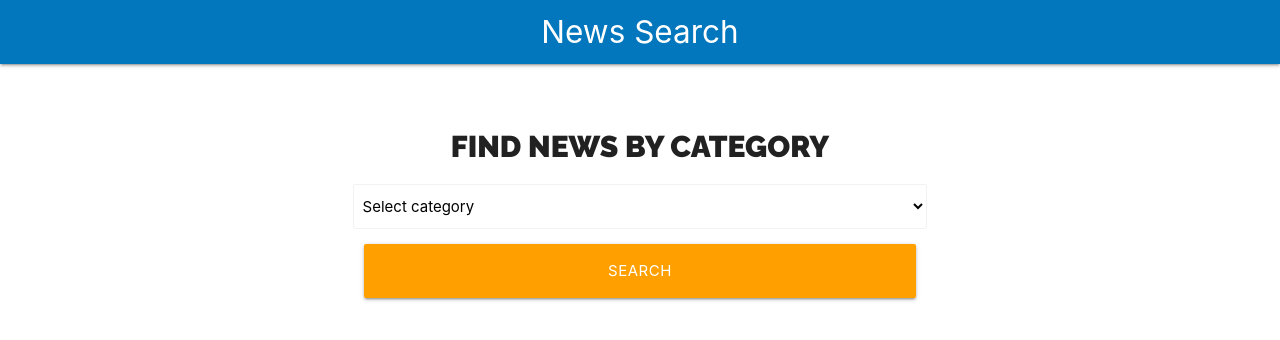
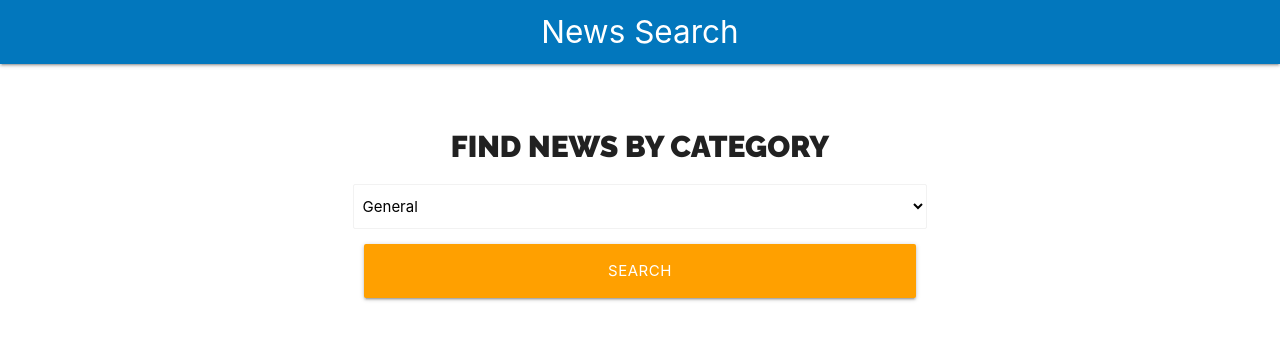
Before and after one commit to JnDiego/news-search-app, a React (Create React App) app: page / in a window 1280 px wide. Shown: the top 340 px of the page. Built offline with nearby package versions, Linux system fonts and the light colour scheme.

Commit message:
Se crean states en componente principal para almacenar la categoría de noticias

```diff
--- a/src/App.js
+++ b/src/App.js
@@ -1,13 +1,16 @@
-import React, { Fragment } from 'react';
+import React, { Fragment, useState } from 'react';
 import Header from './components/Header';
 import Form from './components/Form';
 
 function App() {
+  // Definir la categoria y noticias
+  const [category, setCategory] = useState('');
+  const [news, setNews] = useState('');
   return (
     <Fragment>
       <Header title="News Search" />
       <div className="container white">
-        <Form />
+        <Form setCategory={setCategory} />
       </div>
     </Fragment>
   );
--- a/src/components/Form.jsx
+++ b/src/components/Form.jsx
@@ -2,13 +2,30 @@ import React from 'react';
 import styles from './Form.module.css';
 import useSelect from '../hooks/useSelect';
 
-const Form = () => {
+const Form = ({ setCategory }) => {
+  const OPTIONS = [
+    { value: 'general', label: 'General' },
+    { value: 'business', label: 'Business' },
+    { value: 'entertainment', label: 'Entertainment' },
+    { value: 'health', label: 'Health' },
+    { value: 'science', label: 'Science' },
+    { value: 'sports', label: 'Sports' },
+    { value: 'technology', label: 'Technology' },
+  ];
+
   // Utilizar custom hook
-  const [category, NewsSelect] = useSelect();
+  const [category, NewsSelect] = useSelect('general', OPTIONS);
+
+  // Submit al form, pasar categoria a componente principal
+  const searchNews = (event) => {
+    event.preventDefault();
+    setCategory(category);
+  };
+
   return (
     <div className={`${styles.searcher} row`}>
       <div className="col s12 m8 offset-m2">
-        <form action="">
+        <form action="" onSubmit={searchNews}>
           <h2 className={styles.header__text}>Find news by category</h2>
           <NewsSelect />
           <div className="input-field col s12">
--- a/src/hooks/useSelect.jsx
+++ b/src/hooks/useSelect.jsx
@@ -3,8 +3,12 @@ import React, { useState } from 'react';
 const useSelect = (initialState, options) => {
   const [state, setState] = useState(initialState);
   const NewsSelect = () => (
-    <select className="browser-default">
-      <option value="">Select category</option>
+    <select className="browser-default" value={state} onChange={(event) => setState(event.target.value)}>
+      {options.map((option) => (
+        <option key={option.value} value={option.value}>
+          {option.label}
+        </option>
+      ))}
     </select>
   );
   return [state, NewsSelect];
```
